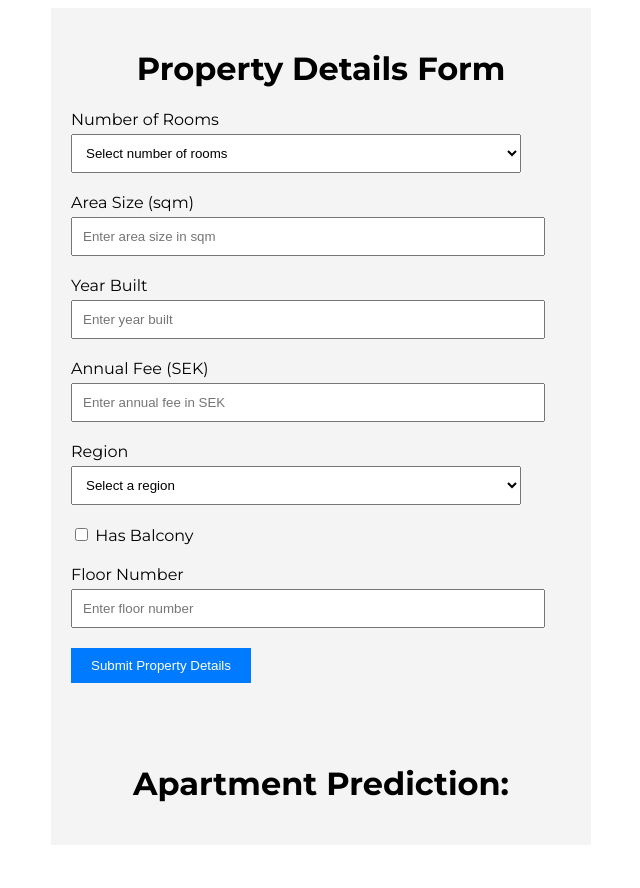
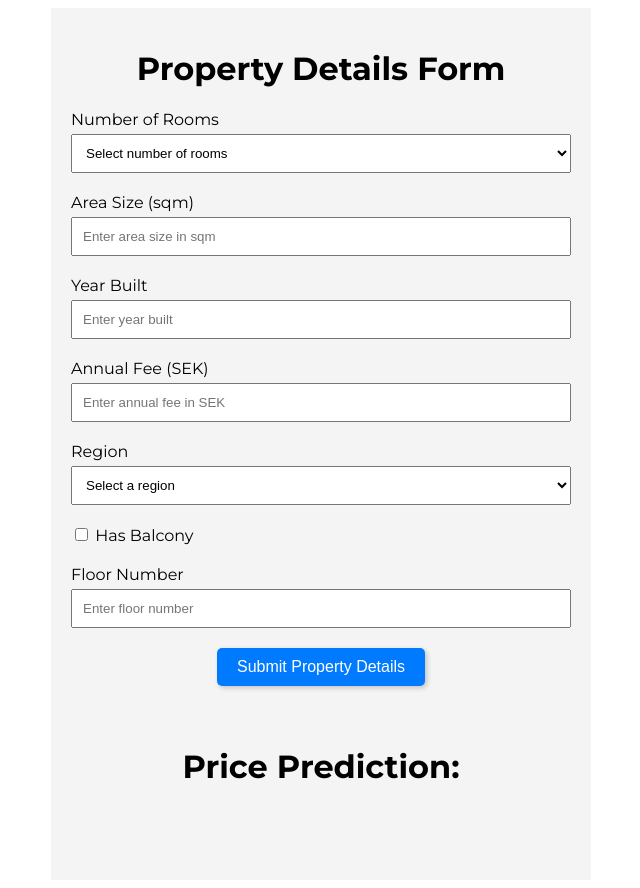
Before and after one commit to ossianhempel/apartment_price_predictor, a Flask app: page / in a window 1280 px wide. Shown: the whole page, without its empty margins (319-959 px from the left). Before the commit the page ends 802 px from the top, so only its background shows below. Run offline with Flask 3, Linux system fonts and the light colour scheme.

Commit message:
feat: style submit button

```diff
--- a/static/css/prediction_form.css
+++ b/static/css/prediction_form.css
@@ -12,24 +12,46 @@ body {
 }
 .form-group {
     margin-bottom: 20px;
+    display: flex;
+    flex-direction: column;
+
 }
 .form-label {
     display: block; margin-bottom: 5px;
 }
 .form-control {
-    width: 90%;
     padding: 10px;
+    flex: 1;
 
 }
-.btn-primary {
+.form-container__submit-button {
+    display: flex;
+    justify-content: center;
     background-color: #007bff;
     color: white;
     padding: 10px 20px;
     border: none;
     cursor: pointer;
+    margin: auto;
+    border-radius: 5px;
+
+    font-size: 16px;
+    text-decoration: none;
+    box-shadow: 2px 2px 5px rgba(0, 0, 0, 0.2);
+
+    transition: background-color 0.3s ease; /* Smooth hover effect */
+
+    &:hover {
+        background-color: #0056b3; /* Slightly darker on hover */
+    }
+
+    &:focus {
+        outline: 2px solid #0056b3;
+    }
 }
 
 .form-container__prediction-output {
-    margin: auto;
-
+    text-align: center;
+    font-size: 20px;
+    height: 2rem; /* add so that the form's height doesnt increase when the prediction is made */
 }
--- a/templates/prediction_form.html
+++ b/templates/prediction_form.html
@@ -80,14 +80,14 @@
             <input class="form-control" type="number" id="floor_number" name="floor_number" placeholder="Enter floor number" required>
         </div>
 
-        <div class="form-group">
-            <input class="btn-primary" type="submit" value="Submit Property Details">
+        <div>
+            <input class="form-container__submit-button" type="submit" value="Submit Property Details">
         </div>
     </form>
     </div>
 
     <div class="form-container">
-        <h1>Apartment Prediction:</h1>
+        <h1>Price Prediction:</h1>
         <p class="form-container__prediction-output">{{ result }}</p>
     </div>
 </body>
```
